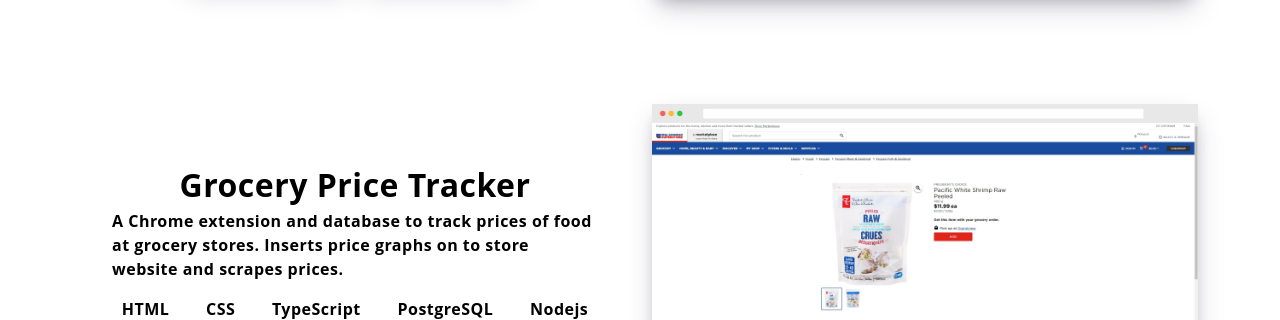
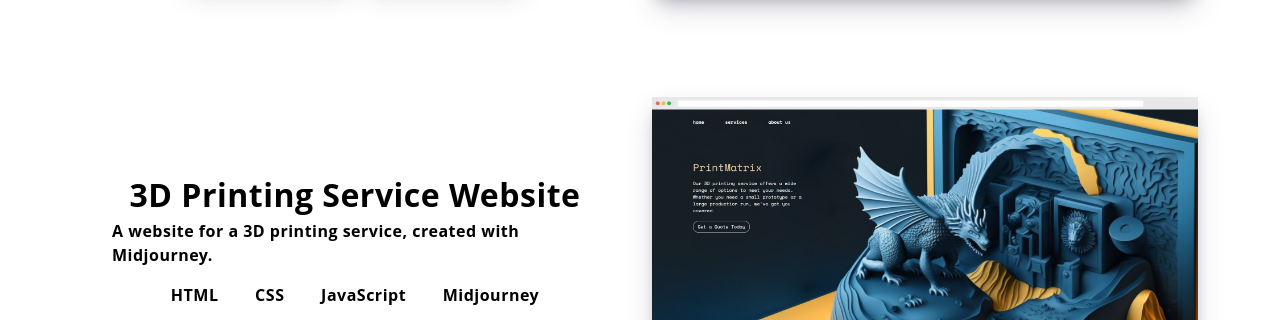
Before and after one commit to Jordon-L/portfolio-v2, a website built with Vite: page index.html in a window 1280 px wide. Shown: the part 1742-2062 px from the top of the page. Built offline with nearby package versions, Linux system fonts and the light colour scheme.

Commit message:
update with new project

```diff
--- a/index.html
+++ b/index.html
@@ -112,6 +112,36 @@
             src="./images/screely-crazy-eights.jpg"
             class="project-image img-fluid"
             alt="Crazy eights image"
+          />
+        </div>
+      </div>
+      <div class="row align-items-end justify-content-center project">
+        <div class="col col-12 col-lg-6">
+          <div class="project-info">
+
+            <div class="div-title">3D Printing Service Website</div>
+            <p>
+              A website for a 3D printing service, created with Midjourney.
+            </p>
+            <p class="skills">HTML CSS JavaScript Midjourney</p>
+
+            <div class="external-links">
+              <a
+                href="https://github.com/Jordon-L/website-deisign-3d-printing-service"
+                class="button"
+                >Github <i class="bi bi-github"></i>
+              </a>
+              <a href="https://3d-print-service.netlify.app" class="button"
+                >Demo <i class="bi bi-box-arrow-up-right"></i
+              ></a>
+            </div>
+          </div>
+        </div>
+        <div class="col col-12 col-lg-6">
+          <img
+            src="./images/screely-3d-print.jpg"
+            class="project-image img-fluid"
+            alt="3d print service image"
           />
         </div>
       </div>
```
Also changed, not shown: images/screely-3d-print.jpg (added).
